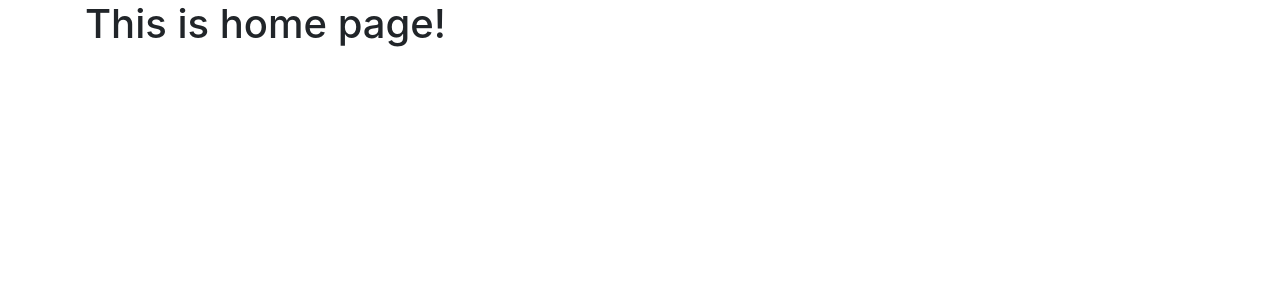
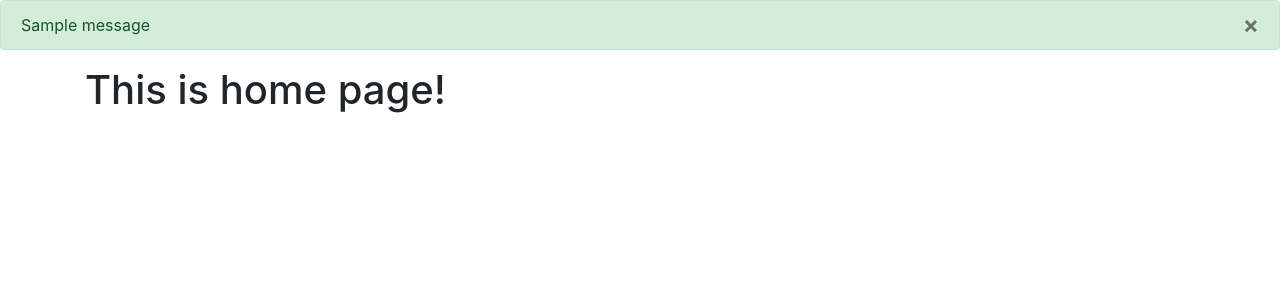
Before and after one commit to jaifm/cv-classification-project, a Flask app: page / in a window 1280 px wide. Shown: the part 56-356 px from the top of the page. Run offline with Flask 3, Linux system fonts and the light colour scheme; tables that the repository leaves empty hold one stand-in row (values such as "Sample post"); one stand-in notice (Sample message) is shown; some libraries are stand-ins or nearby versions.

Commit message:
setup get and post for sign up form, setup sign up validation messages

```diff
--- a/app/website/__init__.py
+++ b/app/website/__init__.py
@@ -1,4 +1,5 @@
 from flask import Flask
+
 
 def create_app():
     app = Flask(__name__)
--- a/app/website/templates/base.html
+++ b/app/website/templates/base.html
@@ -24,6 +24,25 @@
             </div>
         </div>
     </nav>
+
+    {% with message = get_flashed_messages(with_categories=true) %}
+        {% if message %}
+            {% for category, m in message %}
+                {%if category == 'error'%}
+                    <div class="alert alert-danger alert-dismissable fade show" role="alert">
+                {% else %}
+                    <div class="alert alert-success alert-dismissable fade show" role="alert">
+                {% endif %}
+                    {{ m }}
+                    <button type="button" class="close" data-dismiss="alert">
+                        <span aria-hidden="true">&times;</span>
+                    </button>
+                </div>
+
+            {% endfor %}
+        {% endif %}
+    {% endwith %}
+
     <div class="container">
         {% block content %}
         {% endblock %}
```
Also changed, not shown: app/website/auth.py (+18 -1 lines).
